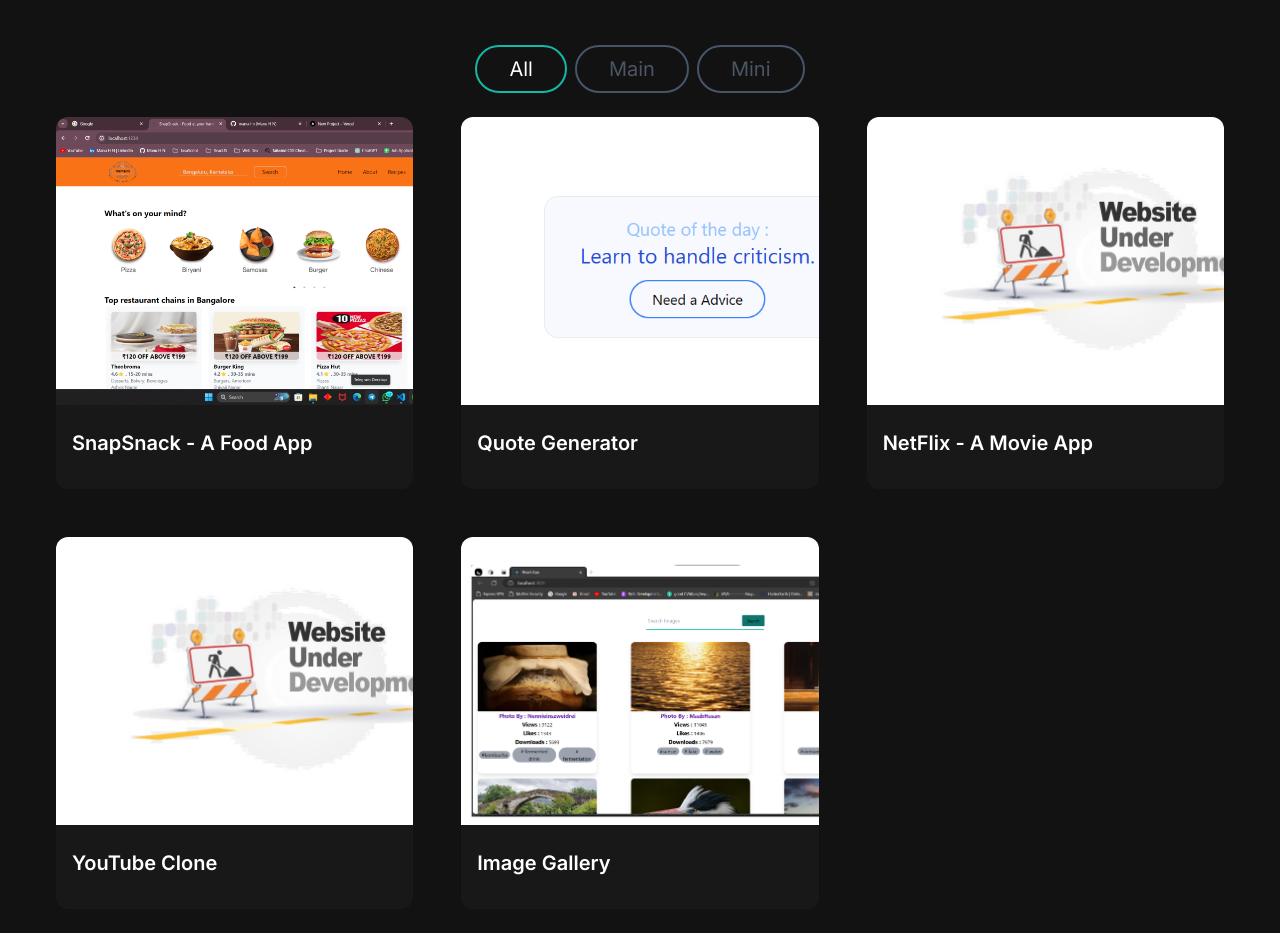
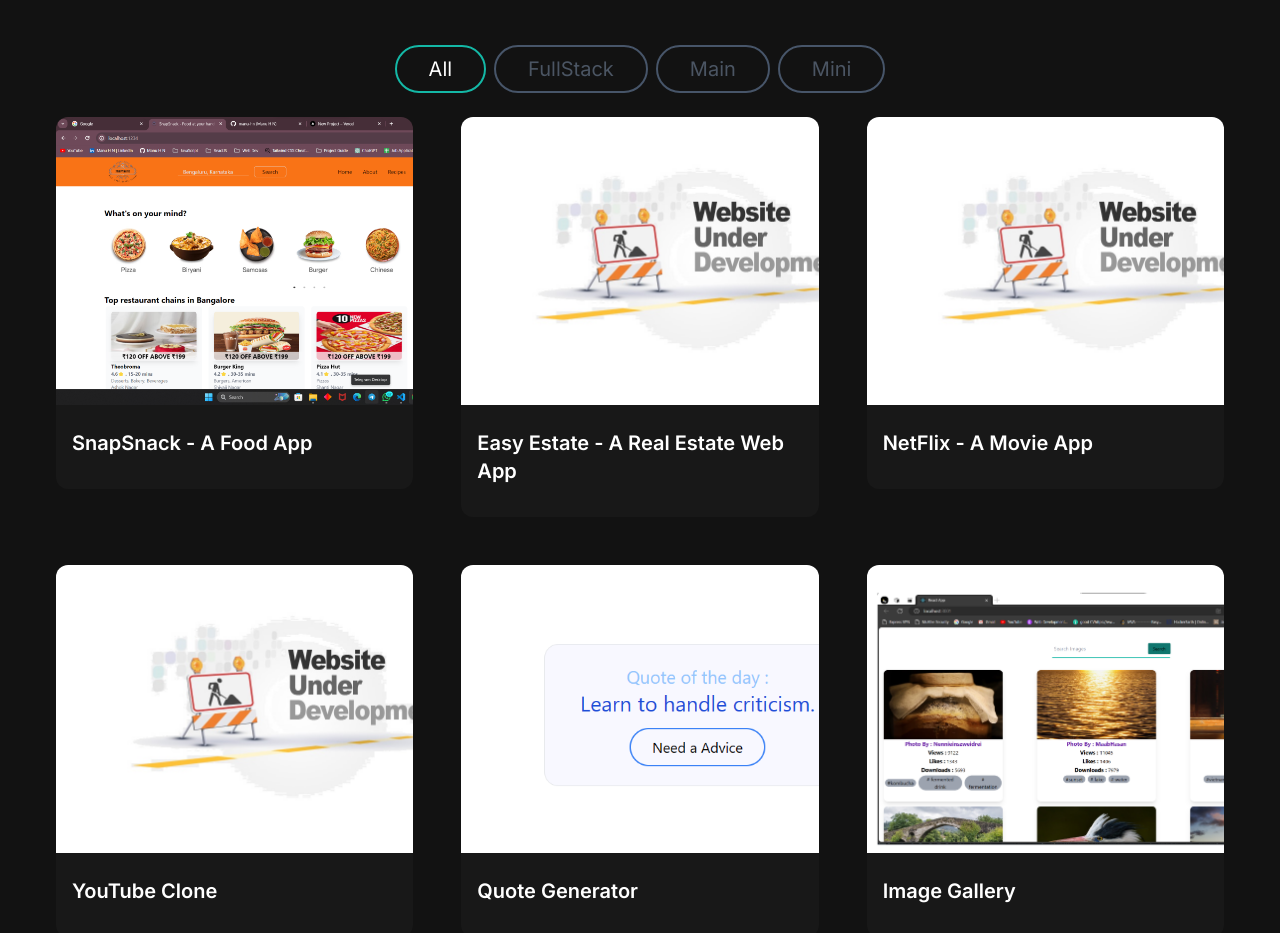
Before and after one commit to manu-hn/Portfolio-Next.js, a Next.js app: page / in a window 1280 px wide. Shown: the part 1859-2792 px from the top of the page. Built offline with nearby package versions, Linux system fonts and the light colour scheme.

Commit message:
Project Section Updsted

```diff
--- a/app/components/AboutSection.js
+++ b/app/components/AboutSection.js
@@ -16,7 +16,7 @@ const AboutSection = () => {
     }
 
     return (
-        <div className='text-white h-[180vh] md:h-[150vh] 2xl:h-[90vh]  mt-8 '>
+        <div id='about' className='text-white h-[180vh] md:h-[150vh] 2xl:h-[90vh]  mt-8 '>
             <div className='md:grid md:grid-cols-2 gap-8 items-center px-4 py-8 xl:gap-16 sm:py-16 xl:px-16 '>
                 <Image src={'/images/About.png'} height={500} width={500} className='' alt='About Image' />
 
--- a/app/components/EmailSection.js
+++ b/app/components/EmailSection.js
@@ -32,7 +32,7 @@ const EmailSection = () => {
     // }
 
     return (
-        <div className='grid md:grid-cols-2 my-12 md:my-12 py-24 gap-4 relative ' >
+        <div id='hire-me' className='grid md:grid-cols-2 my-12 md:my-12 py-24 gap-4 relative ' >
             <SocialsIcons />
             <div>
                 <form className='flex flex-col ' >
--- a/app/components/HeaderSection.js
+++ b/app/components/HeaderSection.js
@@ -2,6 +2,7 @@
 import React from 'react'
 import Image from 'next/image'
 import { TypeAnimation } from 'react-type-animation';
+import Link from 'next/link';
 
 const HeaderSection = () => {
     return (
@@ -38,8 +39,14 @@ const HeaderSection = () => {
 
 
                     <div className='mt-10'>
-                        <button className=' px-7 py-3 rounded-full w-full sm:w-fit mr-5 bg-transparent border-2 border-green-500 hover:bg-green-400 text-white hover:text-black'>Hire Me</button>
-                        <button className=' px-7 py-3 rounded-full w-full sm:w-fit bg-transparent border-2 border-green-500 hover:bg-green-400 text-white mt-4 hover:text-black'>Download CV</button>
+
+                        <Link href={'#hire-me'}><button className=' px-7 py-3 rounded-full w-full sm:w-fit mr-5 bg-transparent border-2 border-green-500 hover:bg-green-400 text-white hover:text-black'>Hire Me</button>
+                        </Link>
+                        <Link target='_blank' href={`https://flowcv.com/resume/b94851sj2s`}>
+                            <button className=' px-7 py-3 rounded-full w-full sm:w-fit bg-transparent border-2 border-green-500 hover:bg-green-400 text-white mt-4 hover:text-black'>Download CV</button>
+
+                        </Link>
+
                     </div>
                 </div>
                 <div className="col-span-5 place-self-center mt-4 lg:mt-0">
--- a/app/components/NavBar.js
+++ b/app/components/NavBar.js
@@ -17,15 +17,15 @@ const navLink = [
     },
     {
         title: 'Contact',
-        path: "#contact"
+        path: "#hire-me"
     }
 ]
 
 const NavBar = () => {
     const [isNavBarOpen, setIsNavBarOpen] = useState(false)
     return (
-        <nav className='w-full border-b-[0.5px] border-gray-200 px-10 py-6 fixed top-0 left-0 ring-0 z-10 bg-black bg-opacity-95'>
-            <div className='flex w-full justify-between items-center'>
+        <nav className='w-full border-b-[0.5px] border-gray-200 px-10 py-6 fixed top-0 left-0 ring-0 z-10 bg-black bg-opacity-95 container'>
+            <div className='flex w-full justify-between items-center '>
                 <Link href={'/'}>
                     {/* <Image className='' src={'/images/HeaderNoBg.png'} alt='Header Logo' width={100} height={60} /> */}
                     <h1 className='font-semibold text-3xl italic sm:text-sm md:text-3xl lg:text-4xl'>Manu H N</h1>
--- a/app/components/ProjectSection.js
+++ b/app/components/ProjectSection.js
@@ -15,13 +15,15 @@ const ProjectSection = () => {
 
 
     return (
-        <>
+        <div id='projects'>
             <h1 className='text-center text-4xl font-bold text-white mt-4 mb-8 md:mb-12'>
                 My Projects
             </h1>
             <div className='text-white flex mb-6 flex-row justify-center items-center gap-2 px-6 '>
                 <ProjectButton onClick={handleSelectBasedOnTag}
                     name='All' isSelected={showBasedOnTag === 'All'} />
+                <ProjectButton onClick={handleSelectBasedOnTag}
+                    name='FullStack' isSelected={showBasedOnTag === 'FullStack'} />
                 <ProjectButton onClick={handleSelectBasedOnTag}
                     name='Main' isSelected={showBasedOnTag === 'Main'} />
                 <ProjectButton onClick={handleSelectBasedOnTag}
@@ -40,7 +42,7 @@ const ProjectSection = () => {
                     )
                 })}
             </div>
-        </>
+        </div>
     )
 }
 
--- a/app/components/constants/Constants.js
+++ b/app/components/constants/Constants.js
@@ -58,14 +58,13 @@ export const PROJECT_CONTENT=[
     },
     {
         id : 2,
-        title : "Quote Generator",
+        title : "Easy Estate - A Real Estate Web App",
         description : "",
-        imageLink : "/images/quotes.png",
-        tags : ['All', 'Mini'],
+        imageLink : "/images/construction.jpg",
+        tags : ['All','FullStack'],
         gitLink : '/',
         previewLink : '/'
-    }
-    ,
+    },
     {
         id : 3,
         title : "NetFlix - A Movie App",
@@ -74,19 +73,26 @@ export const PROJECT_CONTENT=[
         tags : ['All', 'Main'],
         gitLink : '/',
         previewLink : '/'
-    }
-    ,
+    },
     {
-        id : 4,
+        id :4 ,
         title : "YouTube Clone",
         description : "",
         imageLink : "/images/construction.jpg",
         tags : ['All', 'Main'],
         gitLink : '/',
         previewLink : '/'
+    },
+    {
+        id : 5,
+        title : "Quote Generator",
+        description : "",
+        imageLink : "/images/quotes.png",
+        tags : ['All', 'Mini'],
+        gitLink : '/',
+        previewLink : '/'
     }
-
-    ,
+,
     {
         id : 6,
         title : "Image Gallery",
--- a/app/page.js
+++ b/app/page.js
@@ -7,7 +7,7 @@ import EmailSection from './components/EmailSection'
 import FooterSection from './components/FooterSection'
 export default function Home() {
   return (
-    <main className="flex min-h-screen  flex-col bg-[#121212] ">
+    <main className="scroll-smooth flex min-h-screen  flex-col bg-[#121212] ">
       <NavBar />
       <div className="container px-14 py-4 mt-24 mx-auto ">
         <HeaderSection  />
```
